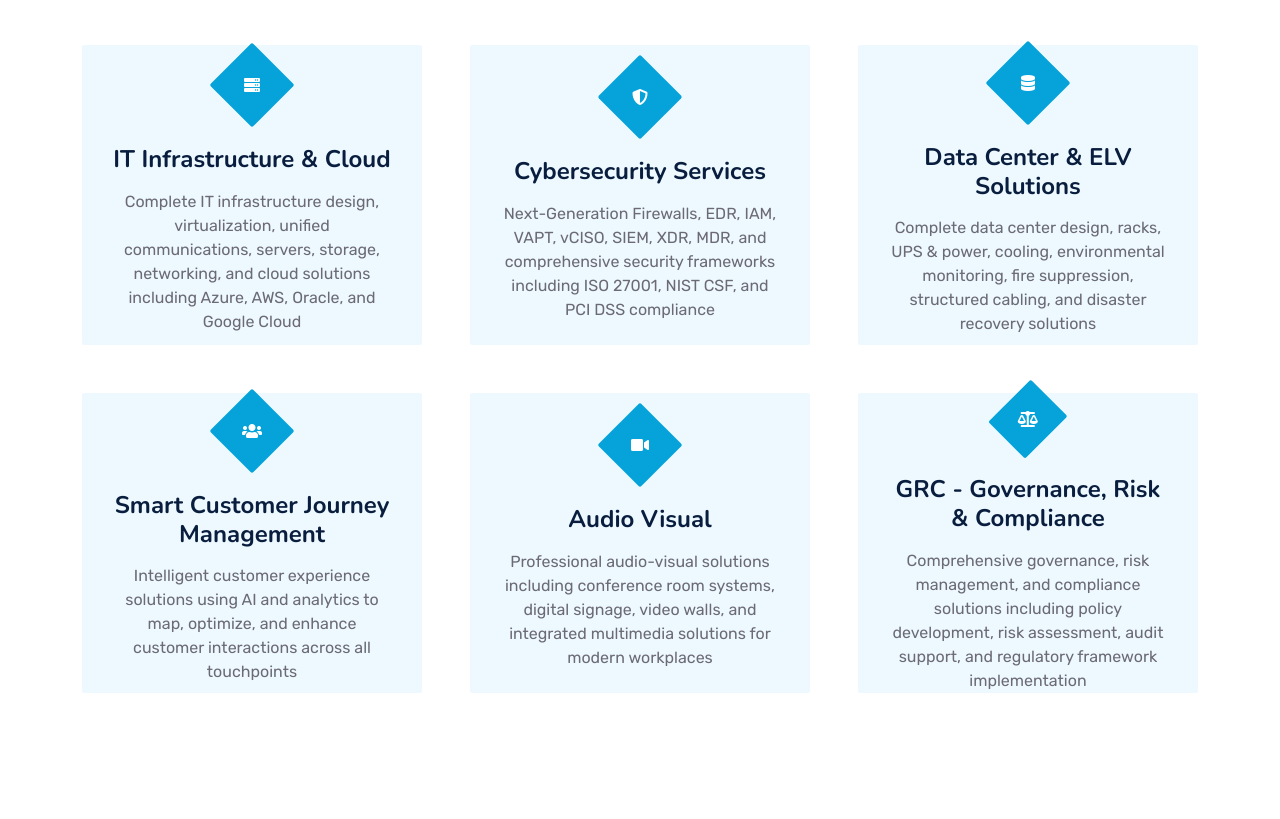
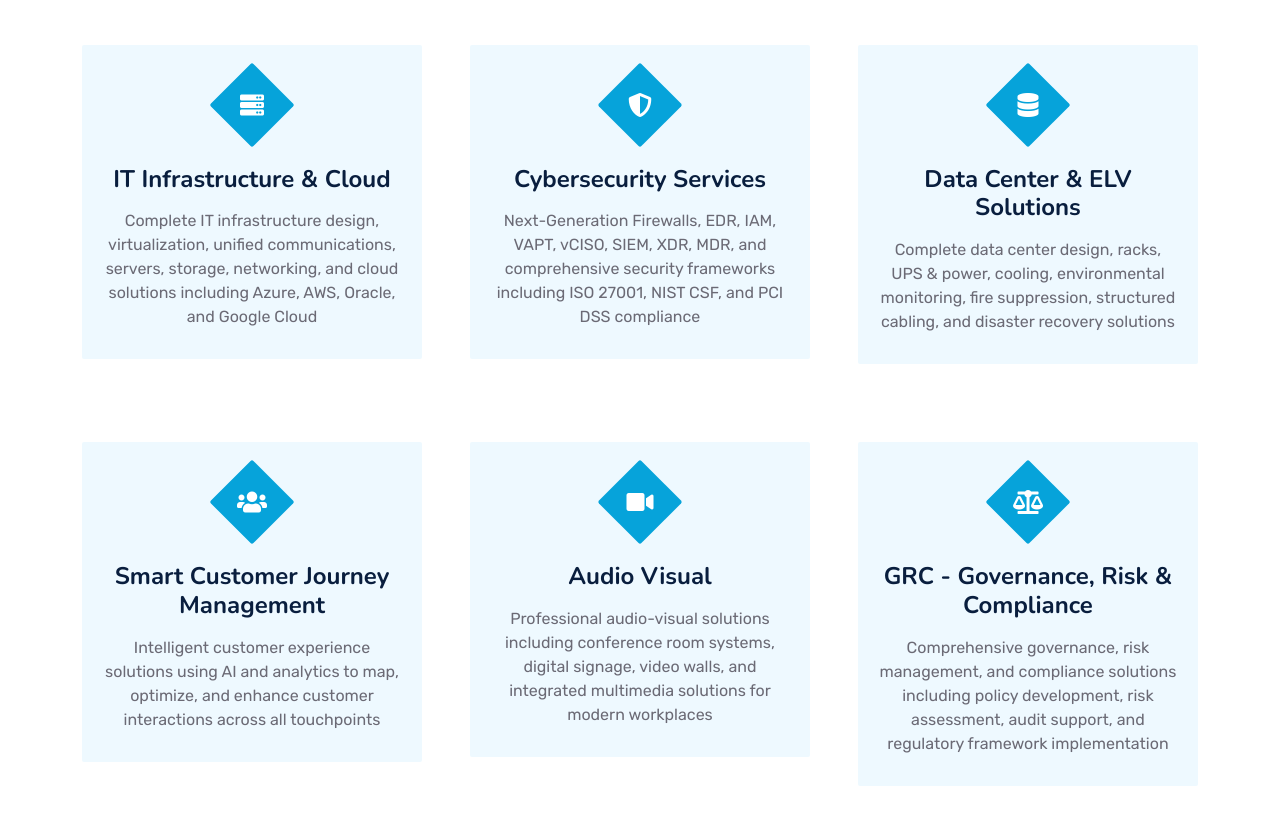
Before and after one commit to NV18Codes/octa-alpha-website, a plain HTML site: page index.html in a window 1280 px wide. Shown: the part 4165-4984 px from the top of the page. Drawn offline with nearby package versions, Linux system fonts and the light colour scheme.

Commit message:
images added and content updated

```diff
--- a/css/style.css
+++ b/css/style.css
@@ -340,25 +340,74 @@ h6,
 /*** Service ***/
 .service-item {
     position: relative;
-    height: 300px;
-    padding: 0 30px;
+    min-height: 300px;
+    padding: 30px 20px;
     transition: .5s;
+    display: flex;
+    flex-direction: column;
+    align-items: center;
+    text-align: center;
+    justify-content: flex-start;
 }
 
 .service-item .service-icon {
-    margin-bottom: 30px;
     width: 60px;
     height: 60px;
+    background: var(--primary);
+    border-radius: 2px;
+    transform: rotate(-45deg);
+    position: relative;
+    margin: 0 auto 30px auto;
+    flex-shrink: 0;
     display: flex;
     align-items: center;
     justify-content: center;
-    background: var(--primary);
-    border-radius: 2px;
-    transform: rotate(-45deg);
+}
+
+/* Responsive icon sizing */
+@media (max-width: 768px) {
+    .service-item .service-icon {
+        width: 50px;
+        height: 50px;
+        margin-bottom: 25px;
+    }
+
+    .service-item .service-icon i {
+        font-size: 20px;
+    }
+}
+
+@media (max-width: 576px) {
+    .service-item .service-icon {
+        width: 45px;
+        height: 45px;
+        margin-bottom: 20px;
+    }
+
+    .service-item .service-icon i {
+        font-size: 18px;
+    }
+}
+
+/* Ensure perfect grid alignment */
+.service-item {
+    margin-bottom: 30px;
+}
+
+.service-item .service-icon {
+    transform-origin: center;
 }
 
 .service-item .service-icon i {
+    font-size: 24px;
+    color: white;
+    line-height: 1;
     transform: rotate(45deg);
+    display: flex;
+    align-items: center;
+    justify-content: center;
+    width: 100%;
+    height: 100%;
 }
 
 .service-item a.btn {
--- a/index.html
+++ b/index.html
@@ -978,6 +978,10 @@
     <!-- Vendor Start -->
     <div class="container-fluid py-5 wow fadeInUp" data-wow-delay="0.1s">
         <div class="container py-5 mb-5">
+            <div class="section-title text-center position-relative pb-3 mb-5 mx-auto" style="max-width: 600px;">
+                <h5 class="fw-bold text-primary text-uppercase">Our Clients</h5>
+                <h1 class="mb-0">Trusted by Leading Organizations</h1>
+            </div>
             <div class="bg-white">
                 <div class="owl-carousel vendor-carousel">
                     <img src="img/vedors/vendor-1.png" alt="Vendor 1">
```
Also changed, not shown: about.html (+4 -0 lines), blog.html (+4 -0 lines), service.html (+4 -0 lines).
